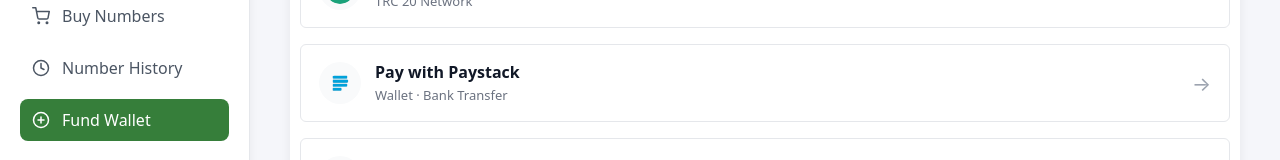
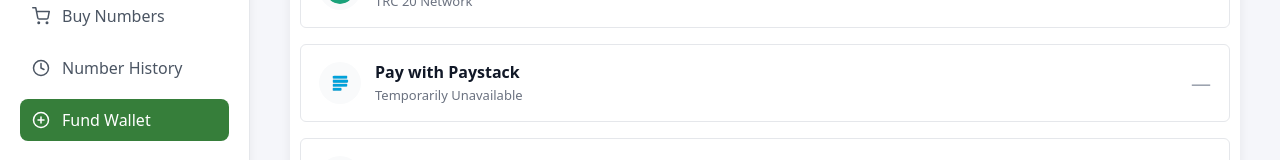
Before and after one commit to ay30bg/realsms, a React (Create React App) app: page /fund-wallet in a window 1280 px wide. Shown: the part 228-388 px from the top of the page. Built offline with nearby package versions, Linux system fonts and the light colour scheme; no server answers.

Commit message:
Update FundWallet.jsx

```diff
--- a/src/pages/FundWallet.jsx
+++ b/src/pages/FundWallet.jsx
@@ -1,8 +1,65 @@
+// // import React, { useEffect } from "react";
+// // import { useNavigate } from "react-router-dom";
+// // import "../styles/fundwallet.css";
+// // import usdtLogo from "../assets/usdt-logo.png";
+// // import paystackLogo from "../assets/paystack.png";
+
+// // const FundWallet = () => {
+// //   const navigate = useNavigate();
+
+// //   // ✅ PAGE TITLE
+// //   useEffect(() => {
+// //     document.title = "Fund Wallet - RealSMS";
+// //   }, []);
+
+// //   return (
+// //     <div className="fund-wallet-page">
+// //       <div className="fund-wallet-card">
+// //         <h2 className="fund-title">Fund Wallet</h2>
+
+// //         {/* USDT */}
+// //         <div
+// //           className="payment-option clickable"
+// //           onClick={() => navigate("/fund-wallet/usdt")} // ✅ updated route
+// //         >
+// //           <div className="payment-left">
+// //             <img src={usdtLogo} alt="USDT" className="payment-icon" />
+// //             <div className="payment-text">
+// //               <h4>USDT</h4>
+// //               <span>TRC 20 Network</span>
+// //             </div>
+// //           </div>
+// //           <span className="payment-arrow">→</span>
+// //         </div>
+
+// //         {/* Opay */}
+// //         <div
+// //           className="payment-option clickable"
+// //           onClick={() => navigate("/fund-wallet/opay")}
+// //         >
+// //           <div className="payment-left">
+// //             <img src={paystackLogo} alt="Opay" className="payment-icon" />
+// //             <div className="payment-text">
+// //               <h4>Pay with Paystack</h4>
+// //               <span>Wallet · Bank Transfer</span>
+// //             </div>
+// //           </div>
+// //           <span className="payment-arrow">→</span>
+// //         </div>
+// //       </div>
+// //     </div>
+// //   );
+// // };
+
+// // export default FundWallet;
+
+
 // import React, { useEffect } from "react";
 // import { useNavigate } from "react-router-dom";
 // import "../styles/fundwallet.css";
 // import usdtLogo from "../assets/usdt-logo.png";
 // import paystackLogo from "../assets/paystack.png";
+// import korapayLogo from "../assets/korapay.png"; // ✅ Add Korapay logo
 
 // const FundWallet = () => {
 //   const navigate = useNavigate();
@@ -20,7 +77,7 @@
 //         {/* USDT */}
 //         <div
 //           className="payment-option clickable"
-//           onClick={() => navigate("/fund-wallet/usdt")} // ✅ updated route
+//           onClick={() => navigate("/fund-wallet/usdt")}
 //         >
 //           <div className="payment-left">
 //             <img src={usdtLogo} alt="USDT" className="payment-icon" />
@@ -32,16 +89,31 @@
 //           <span className="payment-arrow">→</span>
 //         </div>
 
-//         {/* Opay */}
+//         {/* Paystack */}
 //         <div
 //           className="payment-option clickable"
-//           onClick={() => navigate("/fund-wallet/opay")}
+//           onClick={() => navigate("/fund-wallet/paystack")}
 //         >
 //           <div className="payment-left">
-//             <img src={paystackLogo} alt="Opay" className="payment-icon" />
+//             <img src={paystackLogo} alt="Paystack" className="payment-icon" />
 //             <div className="payment-text">
 //               <h4>Pay with Paystack</h4>
 //               <span>Wallet · Bank Transfer</span>
+//             </div>
+//           </div>
+//           <span className="payment-arrow">→</span>
+//         </div>
+
+//         {/* Korapay */}
+//         <div
+//           className="payment-option clickable"
+//           onClick={() => navigate("/fund-wallet/korapay")} // ✅ New Korapay route
+//         >
+//           <div className="payment-left">
+//             <img src={korapayLogo} alt="Korapay" className="payment-icon" />
+//             <div className="payment-text">
+//               <h4>Pay with Korapay</h4>
+//               <span>Card · Bank Transfer</span>
 //             </div>
 //           </div>
 //           <span className="payment-arrow">→</span>
@@ -53,16 +125,20 @@
 
 // export default FundWallet;
 
-
 import React, { useEffect } from "react";
 import { useNavigate } from "react-router-dom";
 import "../styles/fundwallet.css";
 import usdtLogo from "../assets/usdt-logo.png";
 import paystackLogo from "../assets/paystack.png";
-import korapayLogo from "../assets/korapay.png"; // ✅ Add Korapay logo
+import korapayLogo from "../assets/korapay.png";
 
 const FundWallet = () => {
   const navigate = useNavigate();
+
+  // 🔥 Toggle payment methods here
+  const paystackEnabled = false; // ❌ Disabled
+  const korapayEnabled = true;   // ✅ Enabled
+  const usdtEnabled = true;      // ✅ Enabled
 
   // ✅ PAGE TITLE
   useEffect(() => {
@@ -76,47 +152,63 @@ const FundWallet = () => {
 
         {/* USDT */}
         <div
-          className="payment-option clickable"
-          onClick={() => navigate("/fund-wallet/usdt")}
+          className={`payment-option ${usdtEnabled ? "clickable" : "disabled"}`}
+          onClick={() => usdtEnabled && navigate("/fund-wallet/usdt")}
         >
           <div className="payment-left">
             <img src={usdtLogo} alt="USDT" className="payment-icon" />
             <div className="payment-text">
               <h4>USDT</h4>
-              <span>TRC 20 Network</span>
+              <span>
+                {usdtEnabled ? "TRC 20 Network" : "Temporarily Unavailable"}
+              </span>
             </div>
           </div>
-          <span className="payment-arrow">→</span>
+          <span className="payment-arrow">
+            {usdtEnabled ? "→" : "—"}
+          </span>
         </div>
 
         {/* Paystack */}
         <div
-          className="payment-option clickable"
-          onClick={() => navigate("/fund-wallet/paystack")}
+          className={`payment-option ${paystackEnabled ? "clickable" : "disabled"}`}
+          onClick={() => paystackEnabled && navigate("/fund-wallet/paystack")}
         >
           <div className="payment-left">
             <img src={paystackLogo} alt="Paystack" className="payment-icon" />
             <div className="payment-text">
               <h4>Pay with Paystack</h4>
-              <span>Wallet · Bank Transfer</span>
+              <span>
+                {paystackEnabled
+                  ? "Wallet · Bank Transfer"
+                  : "Temporarily Unavailable"}
+              </span>
             </div>
           </div>
-          <span className="payment-arrow">→</span>
+          <span className="payment-arrow">
+            {paystackEnabled ? "→" : "—"}
+          </span>
         </div>
 
         {/* Korapay */}
         <div
-          className="payment-option clickable"
-          onClick={() => navigate("/fund-wallet/korapay")} // ✅ New Korapay route
+          className={`payment-option ${korapayEnabled ? "clickable" : "disabled"}`}
+          onClick={() => korapayEnabled && navigate("/fund-wallet/korapay")}
         >
           <div className="payment-left">
             <img src={korapayLogo} alt="Korapay" className="payment-icon" />
             <div className="payment-text">
               <h4>Pay with Korapay</h4>
-              <span>Card · Bank Transfer</span>
+              <span>
+                {korapayEnabled
+                  ? "Card · Bank Transfer"
+                  : "Temporarily Unavailable"}
+              </span>
             </div>
           </div>
-          <span className="payment-arrow">→</span>
+          <span className="payment-arrow">
+            {korapayEnabled ? "→" : "—"}
+          </span>
         </div>
       </div>
     </div>
```
